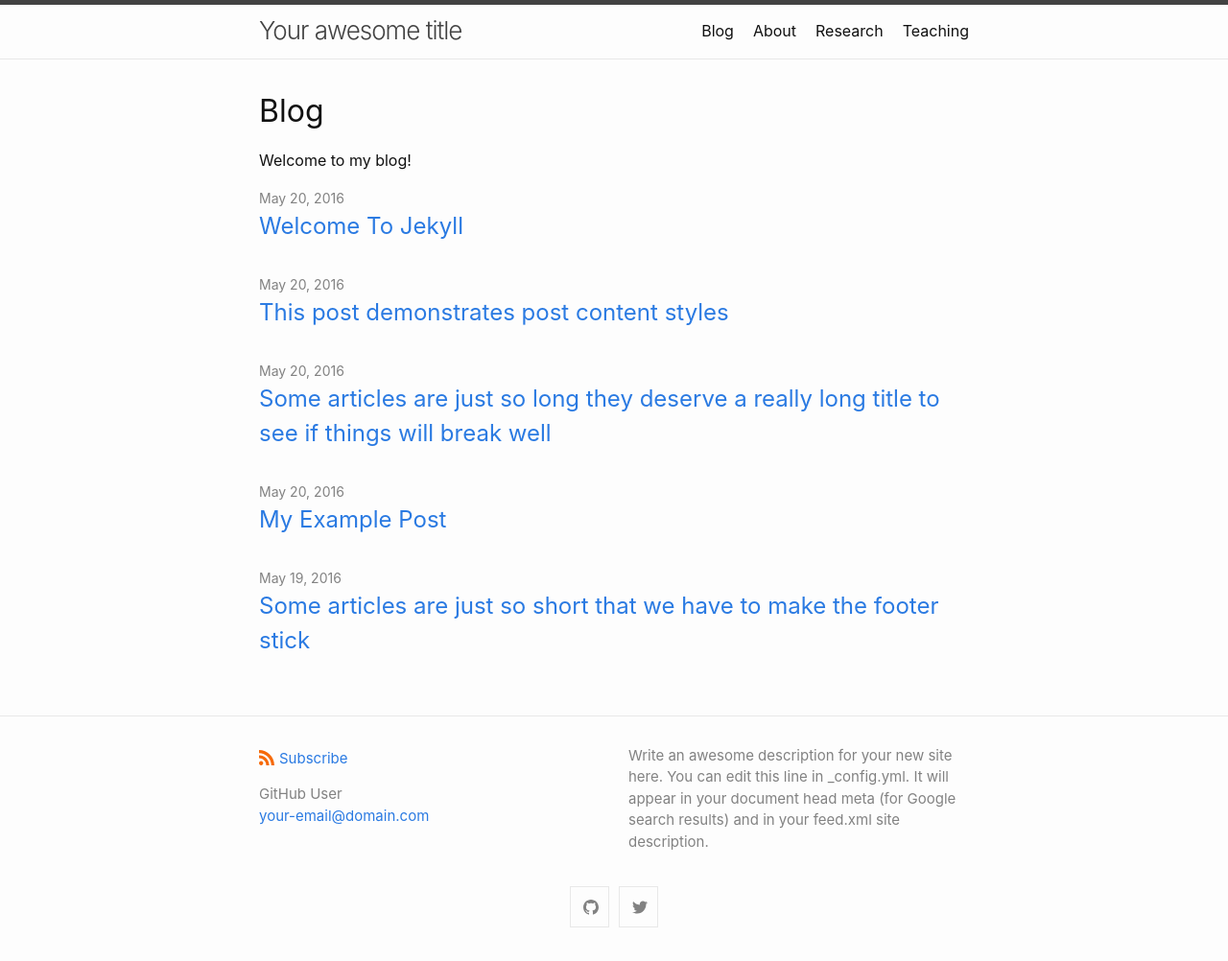
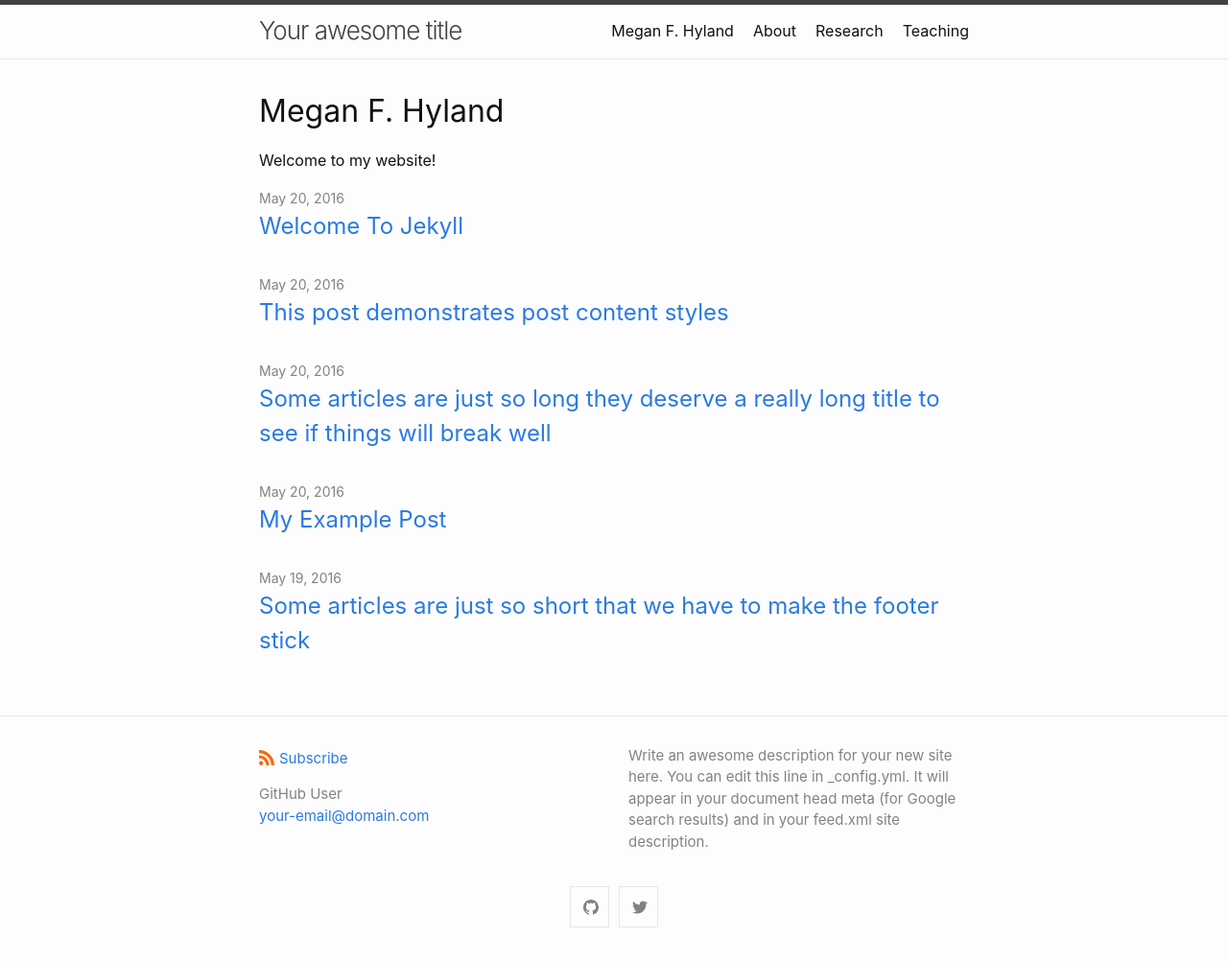
Before and after one commit to hyland-m/test, a Jekyll site: the page built from index.md, in a window 1280 px wide. Shown: the whole page at 96% size. Built offline with Jekyll 4.4.1, drawn with Linux system fonts in a browser that asks for light colours.

Commit message:
Update index.md

```diff
--- a/index.md
+++ b/index.md
@@ -6,8 +6,8 @@
 # See: https://jekyllrb.com/docs/themes/#overriding-theme-defaults
 #
 layout: home
-title: Blog
+title: Megan F. Hyland
 permalink: /
 ---
 
-Welcome to my blog!
+Welcome to my website!
```
